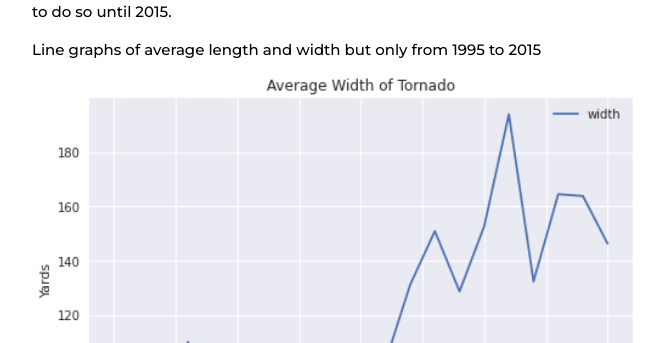
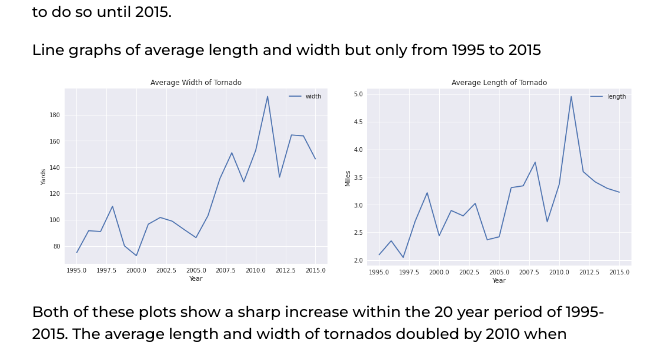
Before and after one commit to GGC-DSA/extremeweather, a plain HTML site: page websitecode/index.html in a window 1280 px wide. Shown: the part 2325-2668 px from the top of the page, without its empty margins (464-1128 px from the left). Drawn offline with nearby package versions, Linux system fonts and the light colour scheme.

Commit message:
Update styles.css

```diff
--- a/websitecode/styles.css
+++ b/websitecode/styles.css
@@ -218,3 +218,26 @@ body * {
       background-position: 200% center;
     }
   }
+
+  /* Three image containers (use 25% for four, and 50% for two, etc) */
+.column {
+  float: left;
+  width: 33.33%;
+  padding: 5px;
+}
+
+/* Clear floats after image containers */
+.row::after {
+  content: "";
+  clear: both;
+  display: table;
+}
+
+.row {
+  display: flex;
+}
+
+.column {
+  flex: 33.33%;
+  padding: 5px;
+}
```
